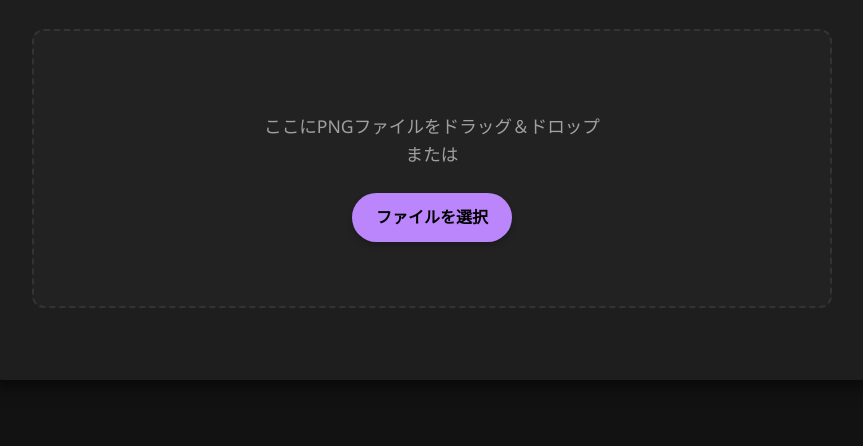
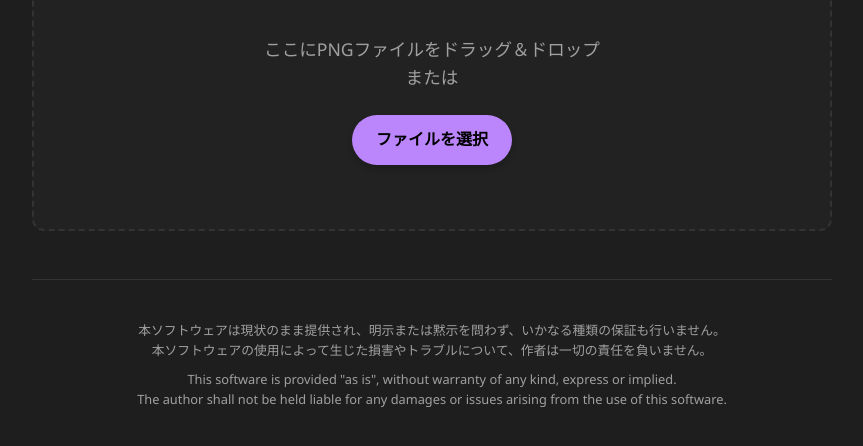
Before and after one commit to kaboofactory/KabooEXIFChecker, a plain HTML site: page index.html in a window 1280 px wide. Shown: the part 278-724 px from the top of the page, without its empty margins (208-1071 px from the left). Drawn offline with Linux system fonts and the light colour scheme.

Commit message:
Added Disclaimer
Added Disclaimer

```diff
--- a/index.html
+++ b/index.html
@@ -32,6 +32,13 @@
                 </div>
             </div>
         </main>
+
+        <footer>
+            <p>本ソフトウェアは現状のまま提供され、明示または黙示を問わず、いかなる種類の保証も行いません。<br>
+            本ソフトウェアの使用によって生じた損害やトラブルについて、作者は一切の責任を負いません。</p>
+            <p>This software is provided "as is", without warranty of any kind, express or implied.<br>
+            The author shall not be held liable for any damages or issues arising from the use of this software.</p>
+        </footer>
     </div>
     <script src="script.js"></script>
 </body>
--- a/style.css
+++ b/style.css
@@ -219,3 +219,15 @@ details[open] .metadata-summary::after {
     text-align: center;
     margin-top: 2rem;
 }
+
+footer {
+    margin-top: 3rem;
+    padding-top: 2rem;
+    border-top: 1px solid var(--border-color);
+    font-size: 0.8rem;
+    color: var(--text-secondary);
+}
+
+footer p {
+    margin: 0.5rem 0;
+}
```
